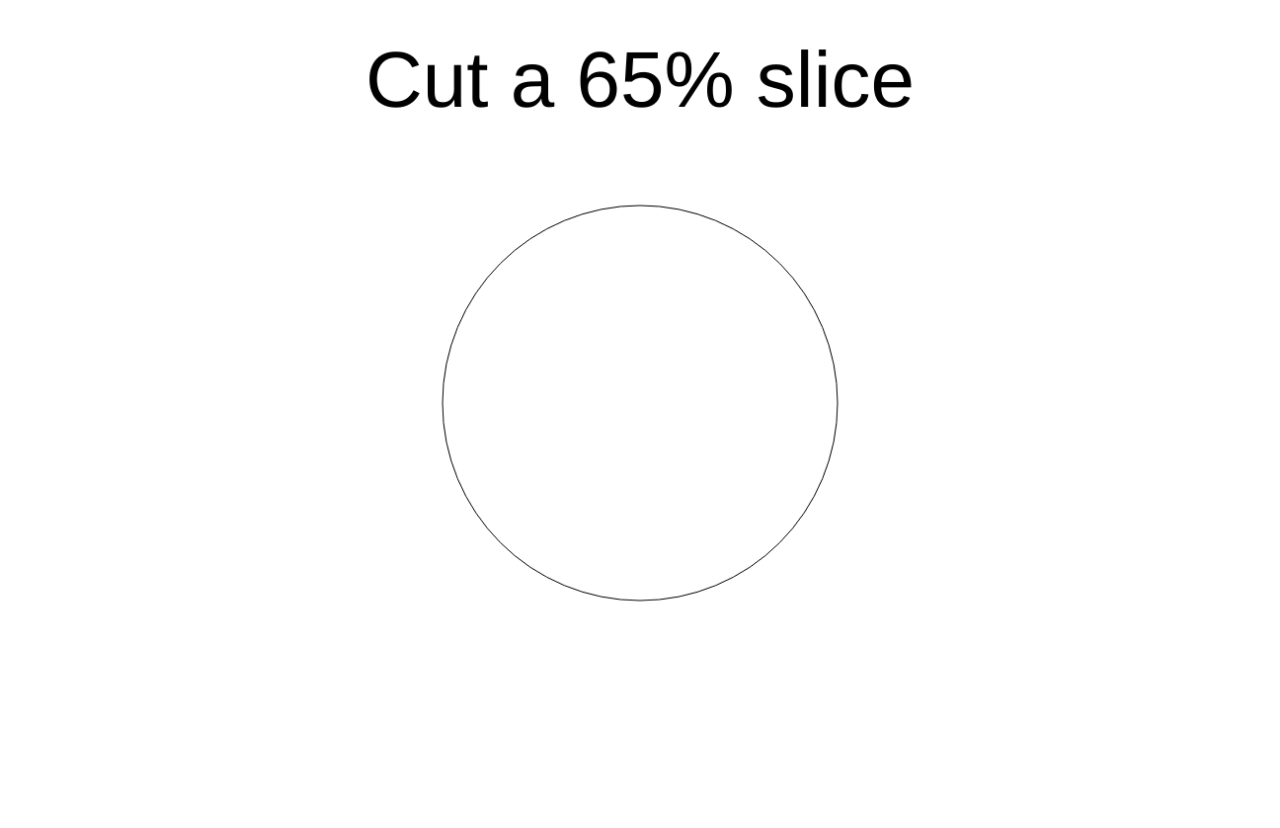
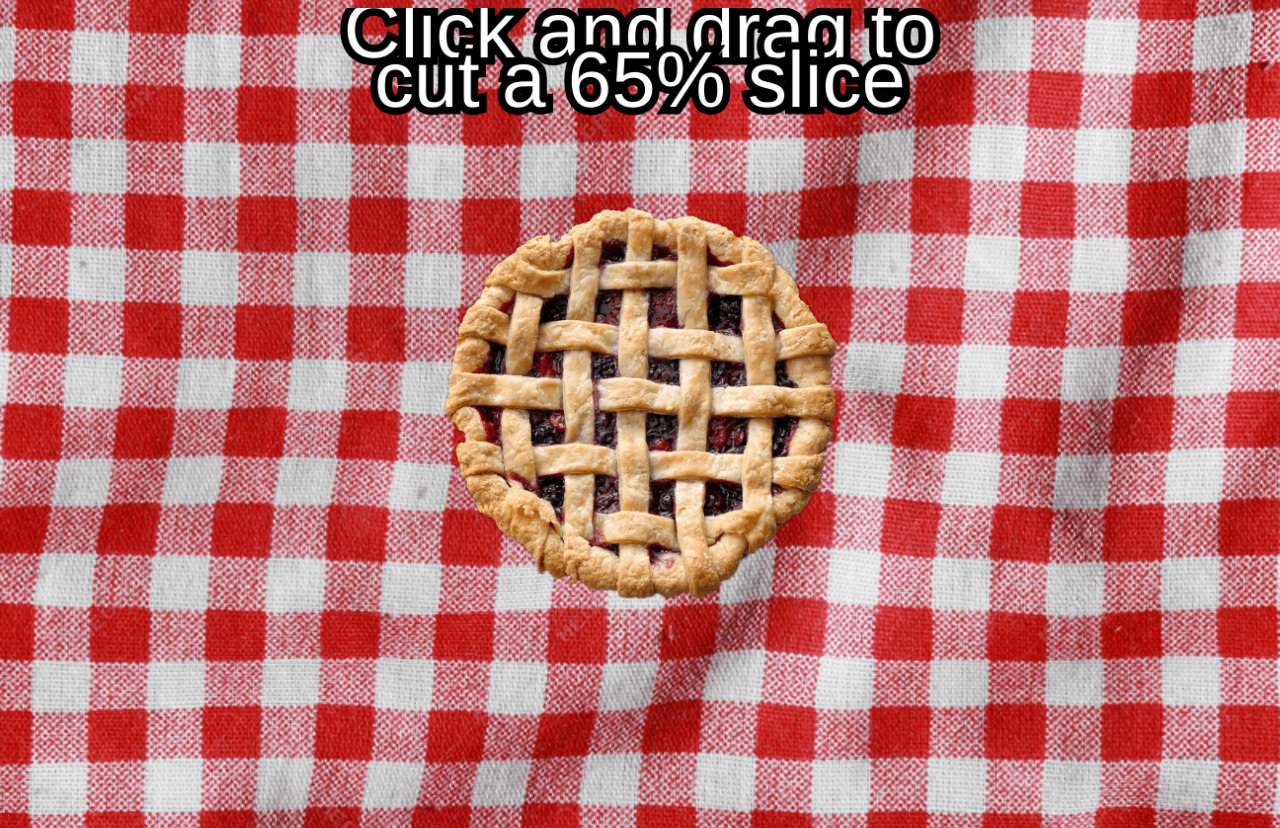
Before and after one commit to JamesFator/CakeCut, a plain HTML site: page index.html in a window 1280 px wide. Drawn offline with Linux system fonts and the light colour scheme.

Commit message:
Add graphics

```diff
--- a/index.html
+++ b/index.html
@@ -19,7 +19,8 @@
         <script src="pie_cut.js"></script>
     </head>
 
-    <body onload="startGame()" style="background: url(background.png); background-repeat: no-repeat; background-size: auto;">
+    <body onload="startGame()" style="background: url(background.png); background-repeat: no-repeat; background-size: 100%;">
         <canvas id="canvas" style="width: 100%; height: 100%;"></canvas>
+        <img id="pie" width="1" height="1" src="pie.png">
     </body>
 </html>
--- a/pie_cut.js
+++ b/pie_cut.js
@@ -38,28 +38,37 @@ function clear() {
   ctx.clearRect(0, 0, WIDTH, HEIGHT);
 }
 
-function drawText() {
+function drawText(text, color, x, y) {
   ctx.font = "5em Helvetica";
   ctx.textAlign = "center";
-  ctx.fillStyle = "#000000";
+  ctx.strokeStyle = "black";
+  ctx.lineWidth = 15;
+  ctx.strokeText(text, x, y);
+  ctx.fillStyle = color;
+  ctx.fillText(text, x, y);
+}
+
+function drawPrompts() {
   // fillText(text, x, y)
-  ctx.fillText("Cut a " + desired_percent + "% slice", arc_x, HEIGHT / 8);
+  drawText("Click and drag to", "white", arc_x, HEIGHT / 8 * 0.5);
+  drawText("cut a " + desired_percent + "% slice", "white", arc_x, HEIGHT / 8);
   if (previous_percent !== null) {
+    var color = "#ff0000"; // Red
     if (Math.abs(desired_percent - previous_percent) <= success_percent_diff) {
-      ctx.fillStyle = "#00ff00"; // Green
-    } else {
-      ctx.fillStyle = "#ff0000"; // Red
+      color = "#00ff00"; // Green
     }
-    ctx.fillText("Cut " + previous_percent + "%", arc_x, (HEIGHT / 8) * 7);
-    ctx.fillText("Click to restart", arc_x, (HEIGHT / 8) * 7.5);
+    drawText("Cut " + previous_percent + "%", color, arc_x, (HEIGHT / 8) * 7);
+    drawText("Click to restart", color, arc_x, (HEIGHT / 8) * 7.5);
   }
 }
 
 function drawCircle() {
-  ctx.beginPath();
-  // arc(x,y,r,sAngle,eAngle,counterclockwise)
-  ctx.arc(arc_x, arc_y, arc_r, 0, 2 * Math.PI);
-  ctx.stroke();
+  // ctx.beginPath();
+  // // arc(x,y,r,sAngle,eAngle,counterclockwise)
+  // ctx.arc(arc_x, arc_y, arc_r, 0, 2 * Math.PI);
+  // ctx.stroke();
+  var img = document.getElementById("pie");
+  ctx.drawImage(img, arc_x - arc_r, arc_y - arc_r, arc_r * 2, arc_r * 2);
 }
 
 function drawLine() {
@@ -71,7 +80,7 @@ function drawLine() {
 
 function draw() {
   clear();
-  drawText();
+  drawPrompts();
   drawCircle();
   drawLine();
 }
```
Also changed, not shown: background.png (added), pie.png (added), 1 other file.
